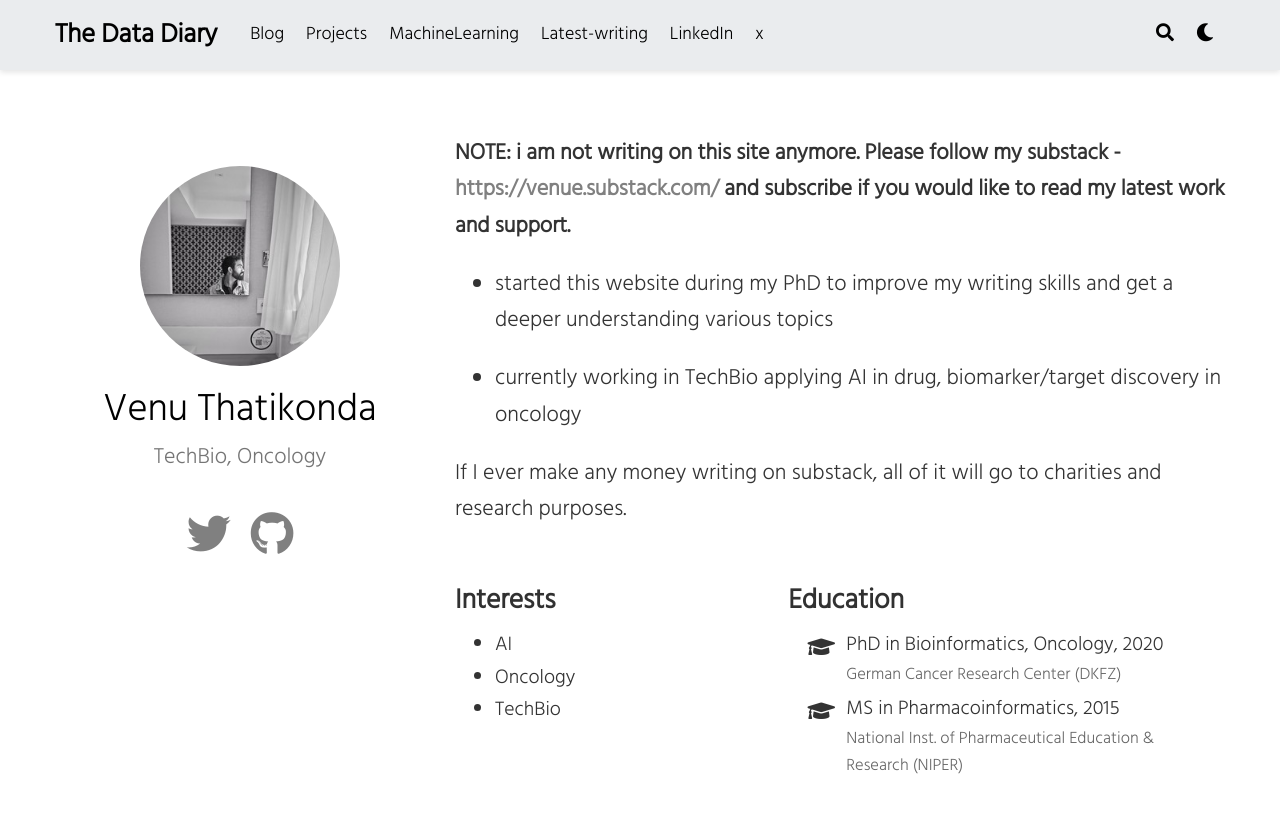
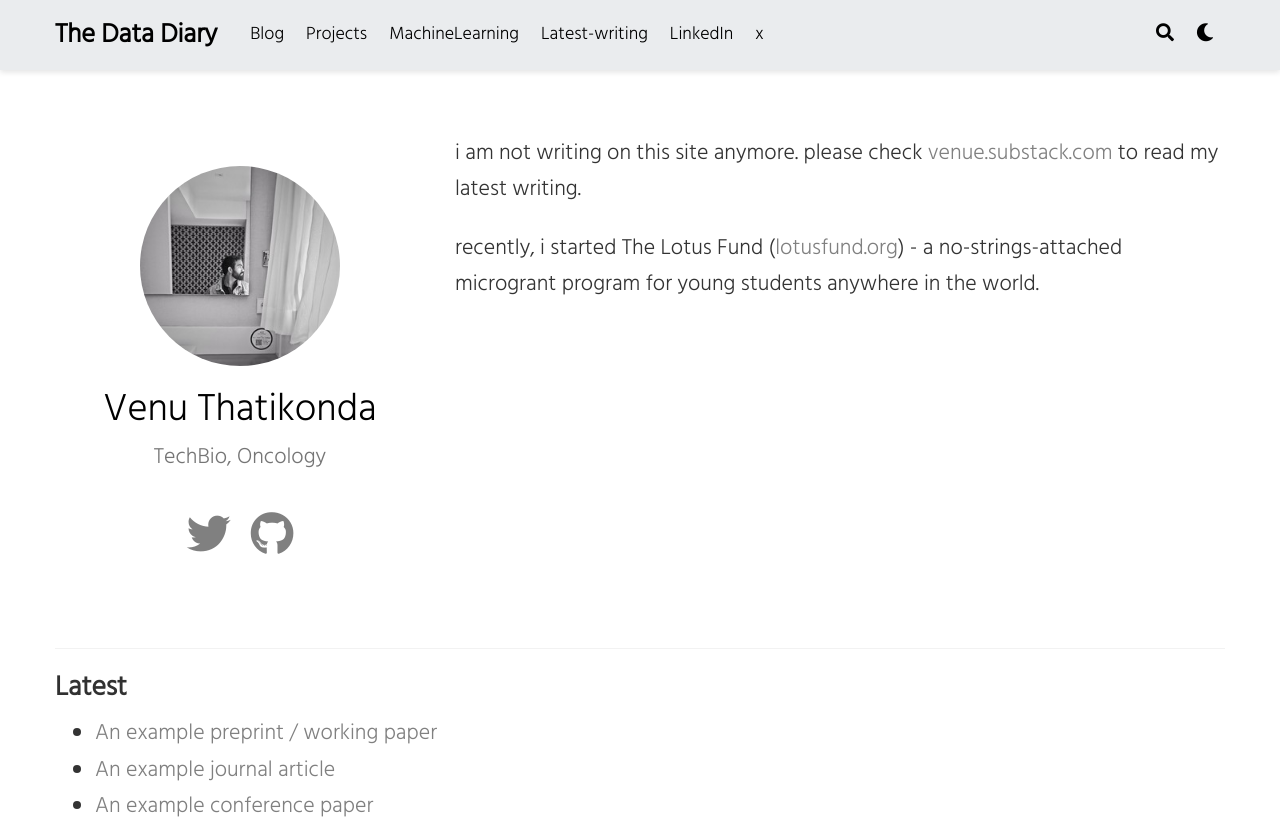
Before and after one commit to itsvenu/itsvenu.github.io, a plain HTML site: page authors/admin/index.html in a window 1280 px wide. Shown: the top 827 px of the page. Drawn offline with nearby package versions, Linux system fonts and the light colour scheme; some icons are missing.

Commit message:
Update home bio, remove education and interests blocks
Co-Authored-By: Claude Opus 5.5 <noreply@anthropic.com>

```diff
--- a/authors/admin/index.html
+++ b/authors/admin/index.html
@@ -480,61 +480,10 @@
 
     <!-- raw HTML omitted -->
 <!-- raw HTML omitted -->
-<p><strong>NOTE: i am not writing on this site anymore. Please follow my substack - <a href="https://venue.substack.com/">https://venue.substack.com/</a> and subscribe if you would like to read my latest work and support.</strong></p>
-<ul>
-<li>
-<p>started this website during my PhD to improve my writing skills and get a deeper understanding various topics</p>
-</li>
-<li>
-<p>currently working in TechBio applying AI in drug, biomarker/target discovery in oncology</p>
-</li>
-</ul>
-<p>If I ever make any money writing on substack, all of it will go to charities and research purposes.</p>
+<p>i am not writing on this site anymore. please check <a href="https://venue.substack.com/">venue.substack.com</a> to read my latest writing.</p>
+<p>recently, i started The Lotus Fund (<a href="https://lotusfund.org/">lotusfund.org</a>) - a no-strings-attached microgrant program for young students anywhere in the world.</p>
 
 
-    <div class="row">
-
-
-      <div class="col-md-5">
-        <h3>Interests</h3>
-        <ul class="ul-interests">
-
-          <li>AI</li>
-
-          <li>Oncology</li>
-
-          <li>TechBio</li>
-
-        </ul>
-      </div>
-
-
-
-      <div class="col-md-7">
-        <h3>Education</h3>
-        <ul class="ul-edu fa-ul">
-
-          <li>
-            <i class="fa-li fas fa-graduation-cap"></i>
-            <div class="description">
-              <p class="course">PhD in Bioinformatics, Oncology, 2020</p>
-              <p class="institution">German Cancer Research Center (DKFZ)</p>
-            </div>
-          </li>
-
-          <li>
-            <i class="fa-li fas fa-graduation-cap"></i>
-            <div class="description">
-              <p class="course">MS in Pharmacoinformatics, 2015</p>
-              <p class="institution">National Inst. of Pharmaceutical Education &amp; Research (NIPER)</p>
-            </div>
-          </li>
-
-        </ul>
-      </div>
-
-
-    </div>
   </div>
 </div>
 
```
Also changed, not shown: index.html (+4 -55 lines), index.json.
